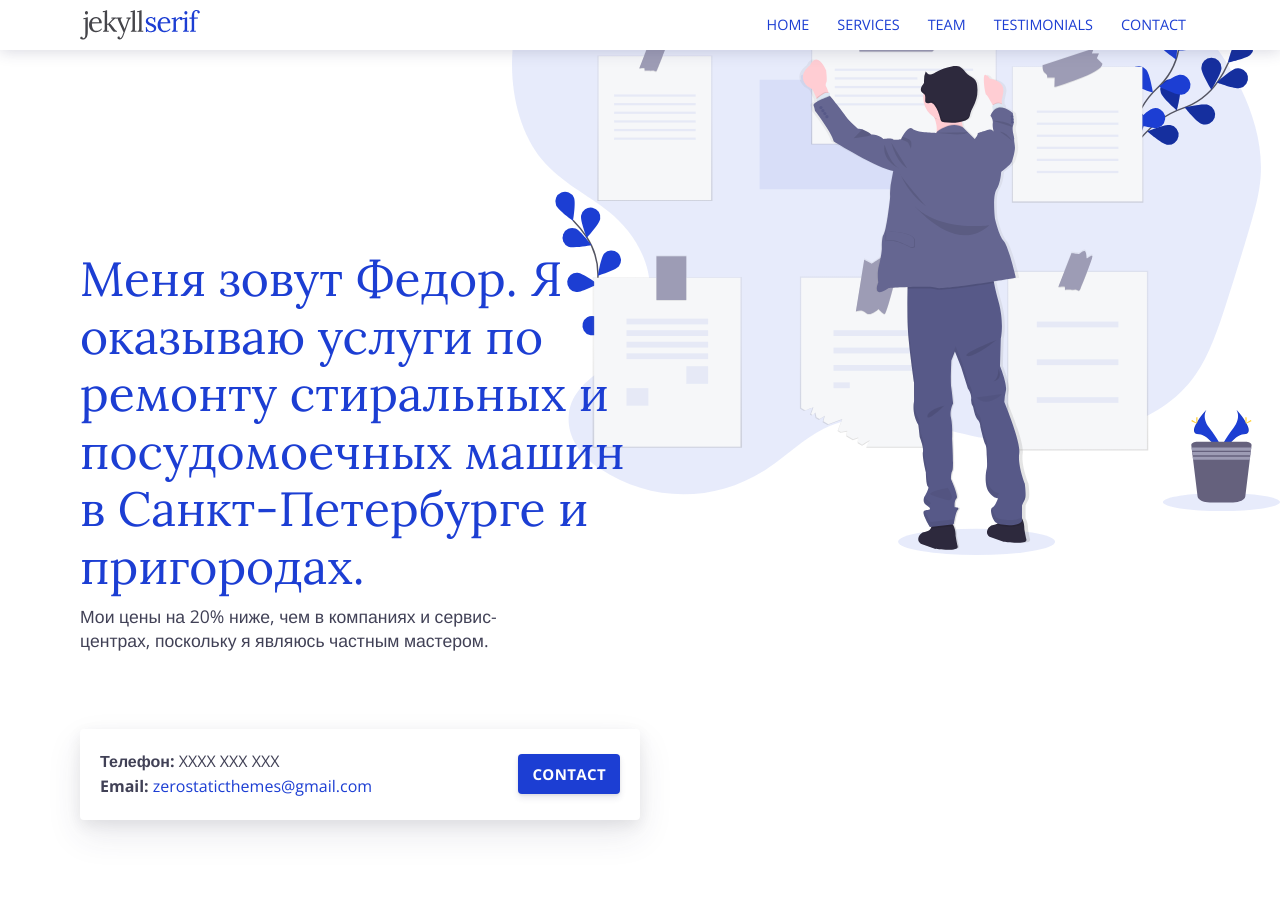
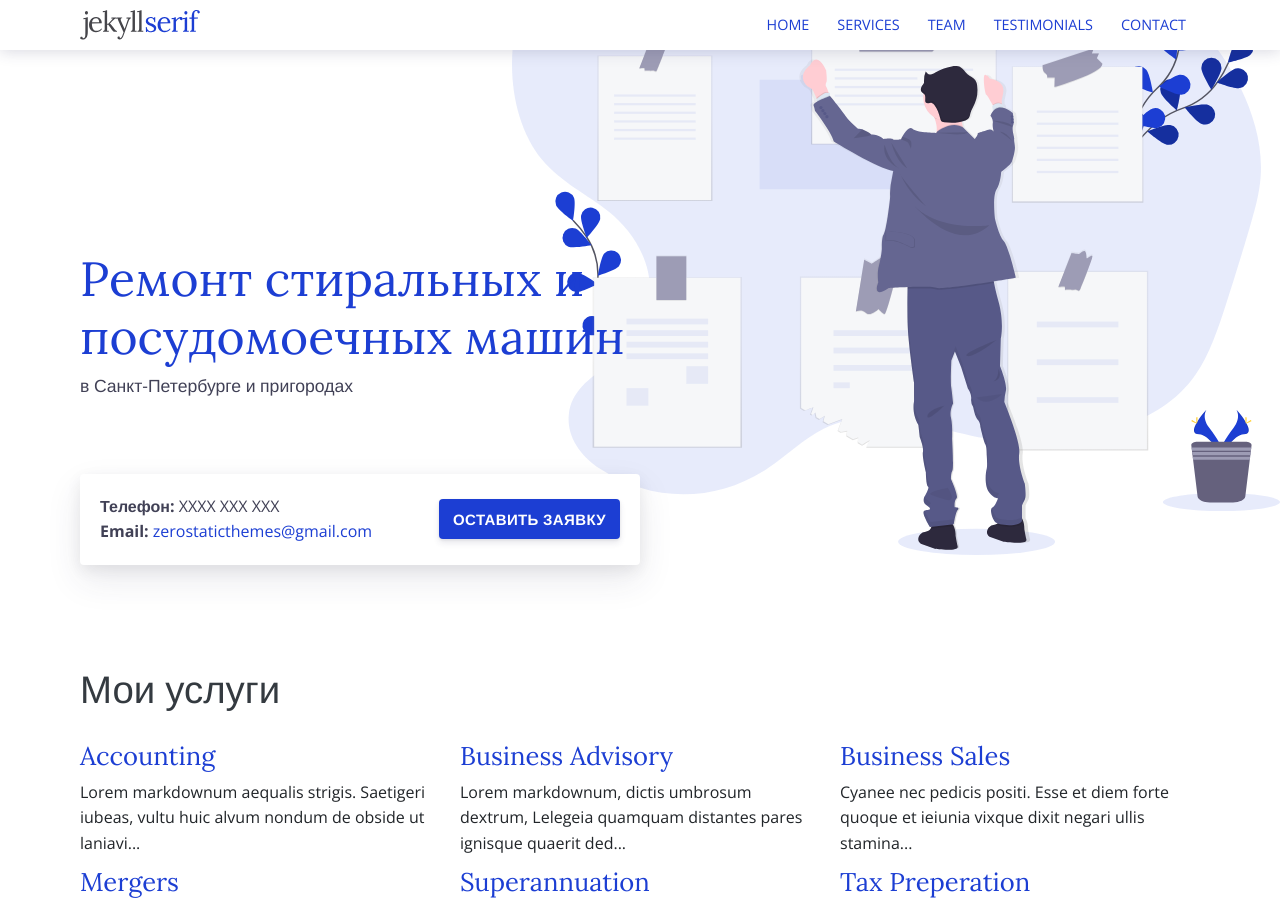
Before and after one commit to fedorsma/fedorsma.github.io, a Jekyll site: the page built from index.html, in a window 1280 px wide and 900 px high. Built offline with Jekyll 4.4.1, drawn with Linux system fonts in a browser that asks for light colours.

Commit message:
Update index.html

```diff
--- a/index.html
+++ b/index.html
@@ -6,8 +6,8 @@
 
 <div class="intro pb-4">
   <div class="container">
-    <h1>Меня зовут Федор. Я оказываю услуги по ремонту стиральных и посудомоечных машин в Санкт-Петербурге и пригородах. </h1>
-    <p>Мои цены на 20% ниже, чем в компаниях и сервис-центрах, поскольку я являюсь частным мастером. </p>
+    <h1>Ремонт стиральных и посудомоечных машин</h1>
+    <p>в Санкт-Петербурге и пригородах</p>
   </div>
 </div>
 
@@ -22,7 +22,7 @@
       </div>
     </div>
     <div class="call-box-bottom">
-      <a href="{{site.baseurl}}/contact" class="button">Contact</a>
+      <a href="{{site.baseurl}}/contact" class="button">Оставить заявку</a>
     </div>
   </div>
 </div>
```
